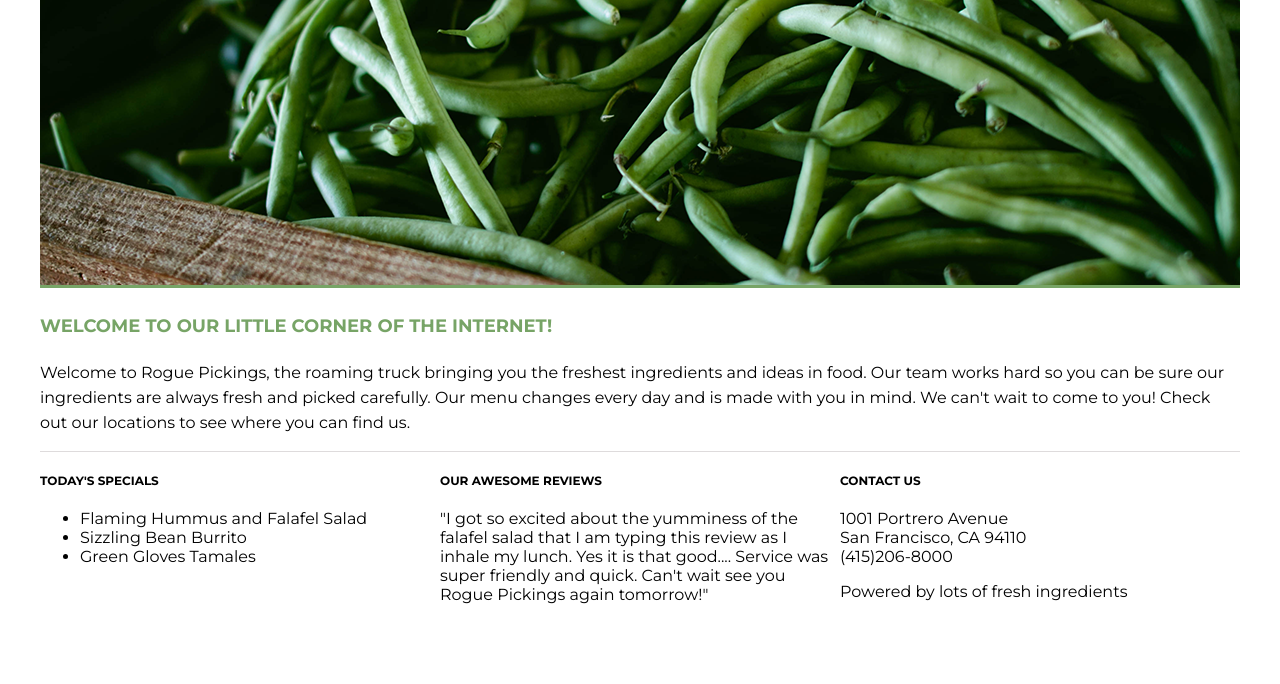
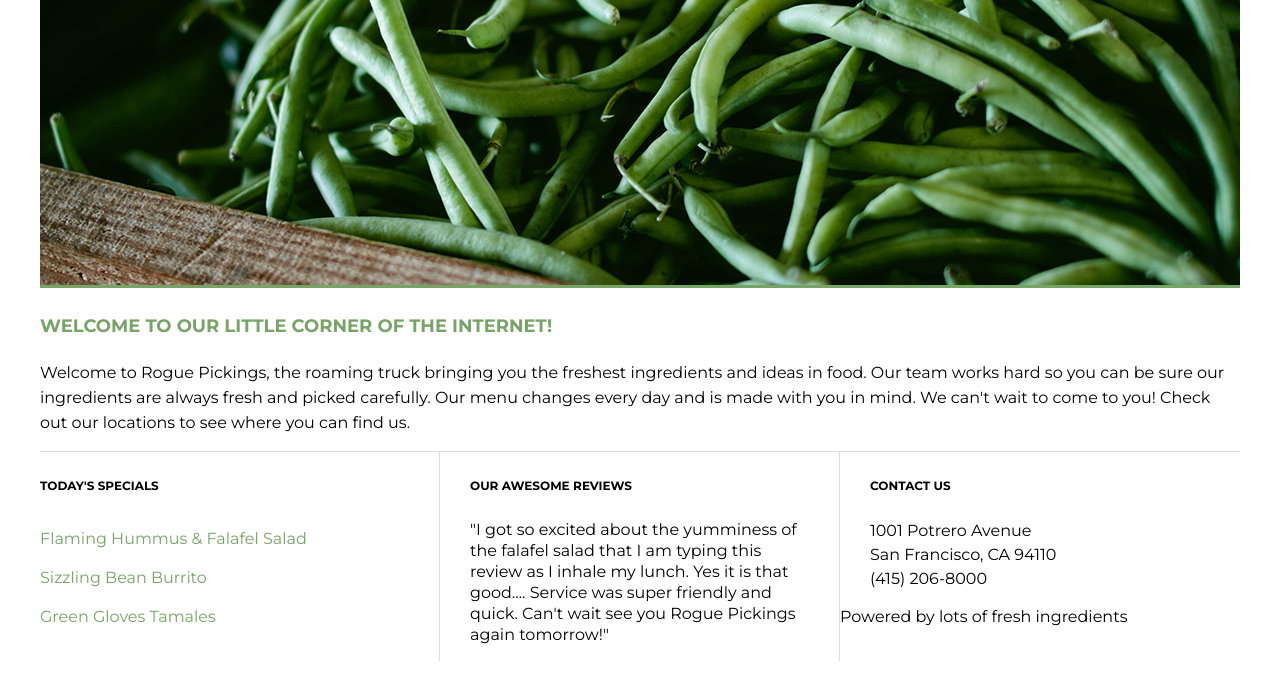
Before and after one commit to cristalcodes/rogue-pickings, a plain HTML site: page index.html in a window 1280 px wide. Shown: the part 116-800 px from the top of the page. Drawn offline with Linux system fonts and the light colour scheme; a web font is replaced by a local one.

Commit message:
Adds padding to both paragraph sections in the bottom section.

```diff
--- a/css/main.css
+++ b/css/main.css
@@ -16,7 +16,8 @@ body {
 
 .section-one, .section-two, .section-three {
   float: left;
-  width: 400px;
+  height: auto;
+  width: 399px;
 }
 
 
@@ -110,4 +111,42 @@ header nav ul li {
 .bottom-section {
   border-top: 1px solid #dedbdc;
 }
-/***** SECTION ONE: TODAY'S SPECIALS *****/
+
+.section-one h4 {
+  padding: 10px 0;
+}
+
+.section-one ul {
+  list-style: none;
+  padding: 0;
+}
+
+.section-one ul li {
+  padding: 10px 0;
+  color: #77a466;
+}
+
+.section-two {
+  border-right: 1px solid #dedbdc;
+  border-left: 1px solid #dedbdc;
+}
+
+.section-two h4, .section-three h4 {
+  padding: 10px 30px;
+}
+
+.section-two p, .section-three p {
+  font-size: 16px;
+  padding-left: 30px;
+  padding-right: 30px;
+}
+
+.section-two p {
+  line-height: 21px;
+}
+
+.section-three p {
+  line-height: 24px;
+}
+
+/***** FOOTER  *****/
--- a/index.html
+++ b/index.html
@@ -23,7 +23,7 @@
               <li>Locations</li>
               <li>Gallery</li>
               <li>Reviews</li>
-              <li>Content</li>
+              <li>Contact</li>
             </ul>
           </nav>
       </header>
@@ -45,7 +45,7 @@
           <div class="section-one">
             <h4>Today's Specials</h4>
             <ul>
-              <li>Flaming Hummus and Falafel Salad</li>
+              <li>Flaming Hummus & Falafel Salad</li>
               <li>Sizzling Bean Burrito</li>
               <li>Green Gloves Tamales</li>
             </ul>
@@ -59,9 +59,9 @@
           <div class="section-three">
             <h4>Contact Us</h4>
             <p>
-              1001 Portrero Avenue<br>
+              1001 Potrero Avenue<br>
               San Francisco, CA 94110<br>
-              (415)206-8000
+              (415) 206-8000
             </p>
           </div>
       </section>
```
